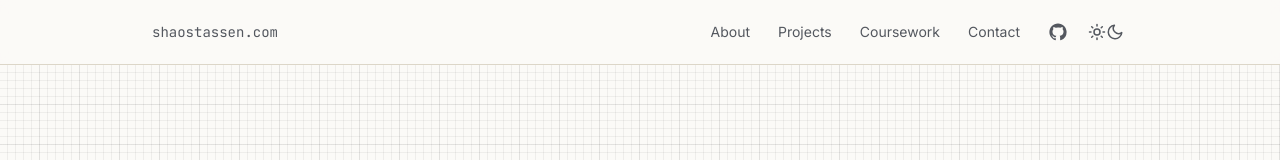
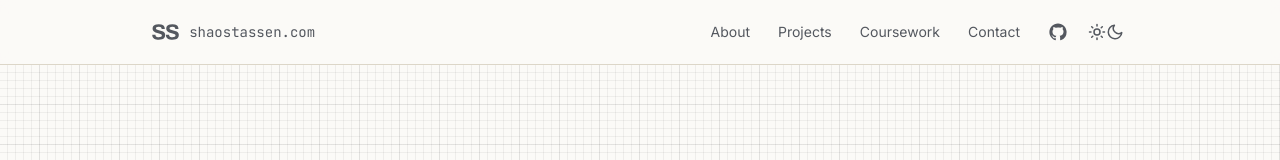
Before and after one commit to shaostassen/shaostassen.com, a Next.js app: page / in a window 1280 px wide. Shown: the top 160 px of the page. Built offline with nearby package versions, Linux system fonts and the light colour scheme.

Commit message:
feat(nav): add the SS mark beside the wordmark, inheriting theme color

```diff
--- /dev/null
+++ b/src/components/layout/Logo.tsx
@@ -0,0 +1,36 @@
+import { cn } from "@/lib/cn";
+
+/**
+ * The "SS" monogram — letterforms only.
+ *
+ * The source mark (ShaoFastRobots/static/favicon.svg) bakes in a dark
+ * rounded chip and a #0095FD blue. Both are dropped here so the mark takes
+ * `currentColor` and reads correctly in either theme; the chip and the blue
+ * survive in favicon.ico / icon.svg / apple-icon.png, where a fixed
+ * background is the whole point of the format.
+ *
+ * The viewBox is the glyphs' measured bounding box rather than the original
+ * 100x100 canvas — without the chip, that canvas is ~44% empty padding.
+ * Decorative: the link that wraps it carries the accessible name.
+ */
+
+// Both S glyphs are the same outline; the second is offset by one advance.
+const S_PATH =
+  "M343 -12Q283 -12 229.0 0.0Q175 12 133.5 38.5Q92 65 68.5 105.5Q45 146 45 204Q45 209 45.0 214.5Q45 220 46 223H194Q193 220 193.0 215.0Q193 210 193 206Q193 174 210.5 152.0Q228 130 262.0 119.0Q296 108 341 108Q370 108 392.5 111.5Q415 115 432.5 121.5Q450 128 461.5 137.0Q473 146 478.5 158.0Q484 170 484 185Q484 212 466.5 229.0Q449 246 418.5 258.0Q388 270 350.0 280.0Q312 290 272.0 300.5Q232 311 194.0 326.5Q156 342 126.0 364.0Q96 386 78.0 420.0Q60 454 60 502Q60 553 81.5 590.0Q103 627 142.0 651.0Q181 675 232.0 686.5Q283 698 343 698Q399 698 449.0 686.5Q499 675 537.0 650.0Q575 625 596.5 587.0Q618 549 618 497V485H473V493Q473 520 457.0 539.0Q441 558 412.0 569.0Q383 580 344 580Q302 580 272.5 572.0Q243 564 227.5 548.5Q212 533 212 512Q212 488 229.5 472.5Q247 457 277.5 445.5Q308 434 346.0 425.0Q384 416 424.0 405.0Q464 394 502.0 379.0Q540 364 570.0 341.5Q600 319 618.0 286.0Q636 253 636 207Q636 128 598.0 80.0Q560 32 494.0 10.0Q428 -12 343 -12Z";
+
+export function Logo({ className }: { className?: string }) {
+  return (
+    <svg
+      viewBox="21.5 33.12 57.1 33.85"
+      fill="currentColor"
+      aria-hidden="true"
+      focusable="false"
+      className={cn("h-[1.15em] w-auto", className)}
+    >
+      <g transform="translate(19.985 65.778) scale(0.046000 -0.046000)">
+        <path d={S_PATH} />
+        <path d={S_PATH} transform="translate(624 0)" />
+      </g>
+    </svg>
+  );
+}
--- a/src/components/layout/Nav.tsx
+++ b/src/components/layout/Nav.tsx
@@ -4,6 +4,7 @@ import Link from "next/link";
 import { useEffect, useRef, useState } from "react";
 import { cn } from "@/lib/cn";
 import { Container } from "@/components/layout/Container";
+import { Logo } from "@/components/layout/Logo";
 import { ThemeToggle } from "@/components/layout/ThemeToggle";
 
 // Page links join this list as their routes ship — the nav never points at
@@ -83,11 +84,14 @@ export function Nav() {
       )}
     >
       <Container className="flex h-16 items-center justify-between">
+        {/* Badge + wordmark, one link. The mark takes currentColor, so it
+            tracks the same hover/theme transition as the text beside it. */}
         <Link
           href="/"
-          className="rounded-md font-mono text-sm text-muted transition-colors hover:text-foreground focus-visible:outline-2 focus-visible:outline-offset-4 focus-visible:outline-accent"
+          className="flex items-center gap-2.5 rounded-md font-mono text-sm text-muted transition-colors hover:text-foreground focus-visible:outline-2 focus-visible:outline-offset-4 focus-visible:outline-accent"
         >
-          shaostassen.com
+          <Logo className="h-5" />
+          <span>shaostassen.com</span>
         </Link>
 
         <nav aria-label="Site" className="flex items-center gap-1">
```
